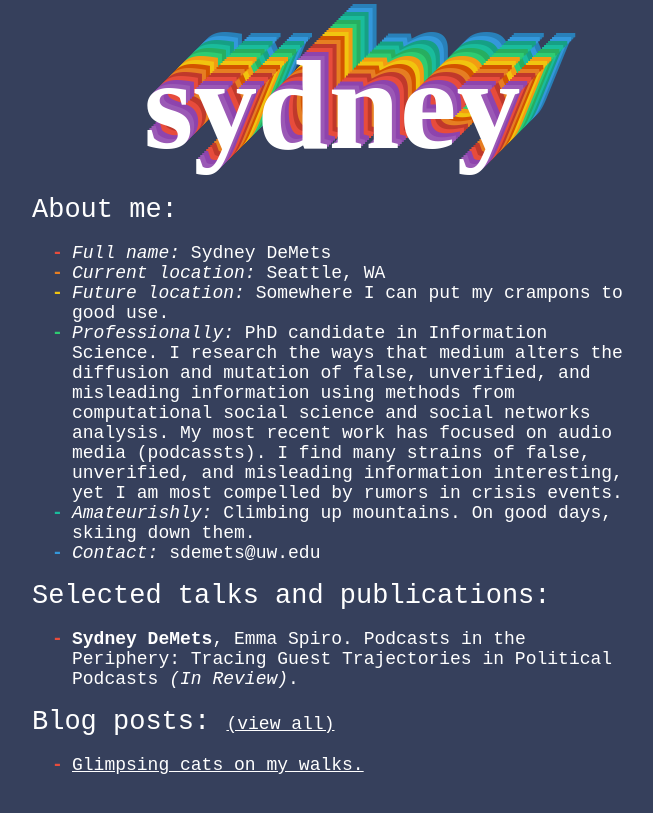
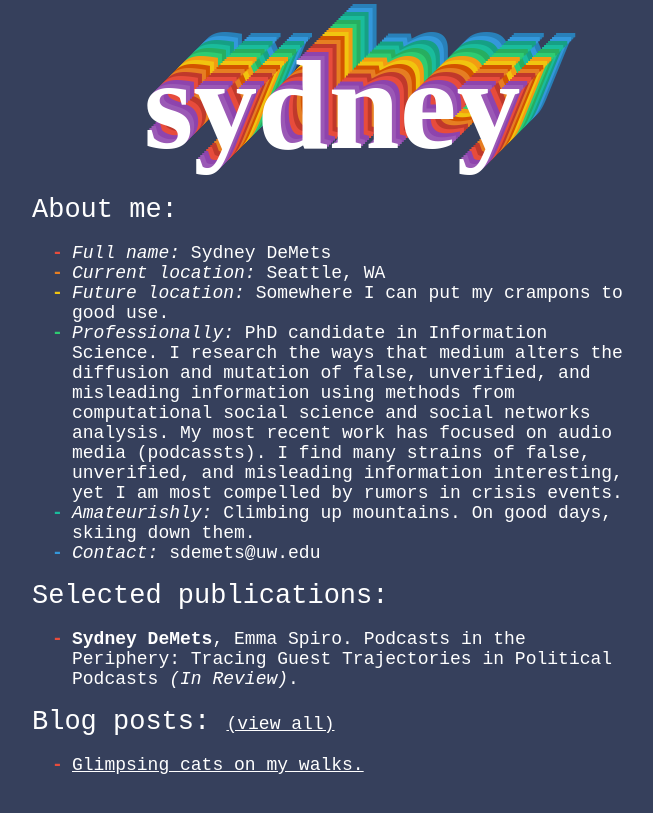
Before and after one commit to sydneyDeMets/sydneydemets.github.io, a Jekyll site: the page built from index.md, in a window 1280 px wide. Shown: the top 813 px of the page, without its empty margins (308-961 px from the left). Built offline with Jekyll 4.4.1, drawn with Linux system fonts in a browser that asks for light colours.

Commit message:
Update index.md

```diff
--- a/index.md
+++ b/index.md
@@ -13,6 +13,6 @@ description: "Researcher interested in information diffusion. Skier who is inves
 - *Amateurishly:* Climbing up mountains. On good days, skiing down them.
 - *Contact:* sdemets@uw.edu
 
-# Selected talks and publications:
+# Selected publications:
 
 - **Sydney DeMets**, Emma Spiro. Podcasts in the Periphery: Tracing Guest Trajectories in Political Podcasts *(In Review)*.
```
